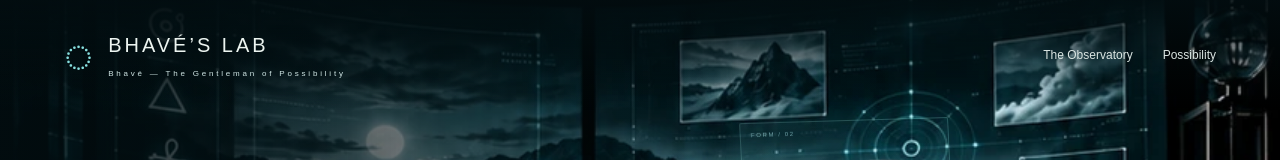
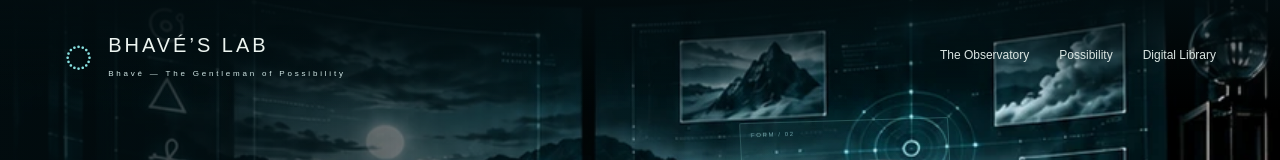
Before and after one commit to bhaveslab/bhaves-lab, a React (Vite) app: page / in a window 1280 px wide. Shown: the top 160 px of the page. Built offline with nearby package versions, Linux system fonts and the light colour scheme.

Commit message:
Add ebook-only Library link in Observatory menu

```diff
--- a/src/pages/Home.tsx
+++ b/src/pages/Home.tsx
@@ -50,6 +50,9 @@ export function Home() {
           <a href="#possibility" onClick={() => setMenu(false)}>
             Possibility
           </a>
+        <Link to="/library" onClick={() => setMenu(false)}>
+            Digital Library
+          </Link>
         </nav>
       </header>
       <main id="main">
```
